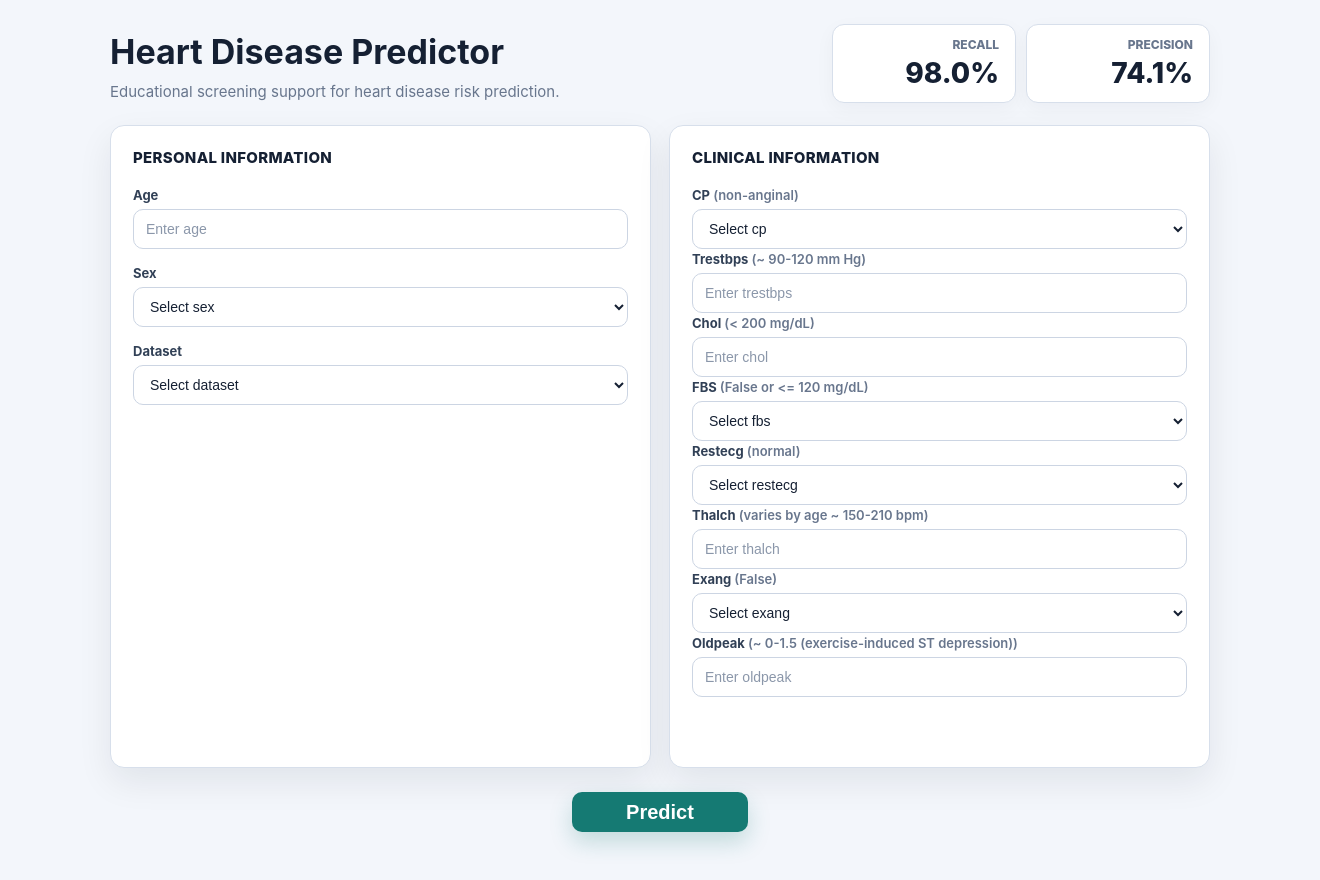
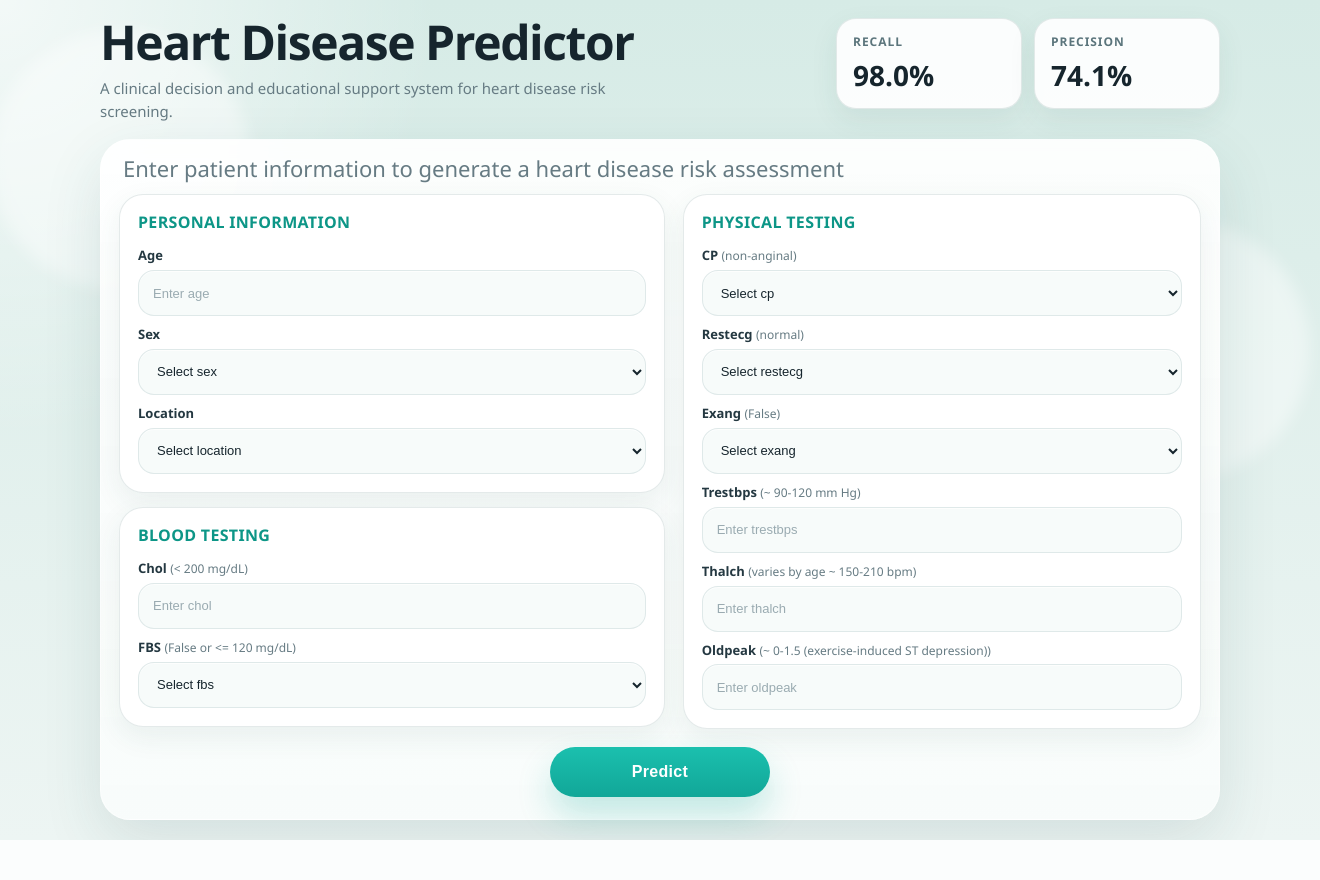
Before and after one commit to Sutathip003/HeartDiseasePredictor, a Flask app: page / in a window 1320 px wide. After the commit the page ends 840 px from the top, so only its background shows below. Run offline with Flask 3, Linux system fonts and the light colour scheme.

Commit message:
Refine prediction form layout

```diff
--- a/app/app.py
+++ b/app/app.py
@@ -33,18 +33,21 @@ PERSONAL_FIELDS = [
     ("dataset", "select"),
 ]
 
-CLINICAL_FIELDS = [
-    ("cp", "select"),
-    ("trestbps", "number"),
+BLOOD_TESTING_FIELDS = [
     ("chol", "number"),
     ("fbs", "select"),
+]
+
+PHYSICAL_TESTING_FIELDS = [
+    ("cp", "select"),
     ("restecg", "select"),
+    ("exang", "select"),
+    ("trestbps", "number"),
     ("thalch", "number"),
-    ("exang", "select"),
     ("oldpeak", "number"),
 ]
 
-FEATURE_FIELDS = PERSONAL_FIELDS + CLINICAL_FIELDS
+FEATURE_FIELDS = PERSONAL_FIELDS + BLOOD_TESTING_FIELDS + PHYSICAL_TESTING_FIELDS
 
 SELECT_OPTIONS = {
     "sex": ["Male", "Female"],
@@ -69,7 +72,7 @@ NORMAL_RANGES = {
 FIELD_LABELS = {
     "age": "Age",
     "sex": "Sex",
-    "dataset": "Dataset",
+    "dataset": "Location",
     "cp": "CP",
     "trestbps": "Trestbps",
     "chol": "Chol",
@@ -137,7 +140,8 @@ def home():
         "index.html",
         features=FEATURE_FIELDS,
         personal_fields=PERSONAL_FIELDS,
-        clinical_fields=CLINICAL_FIELDS,
+        blood_testing_fields=BLOOD_TESTING_FIELDS,
+        physical_testing_fields=PHYSICAL_TESTING_FIELDS,
         field_labels=FIELD_LABELS,
         select_options=SELECT_OPTIONS,
         normal_ranges=NORMAL_RANGES,
--- a/app/static/style.css
+++ b/app/static/style.css
@@ -1,44 +1,101 @@
 :root {
-  --bg: #f3f6fb;
-  --panel: #ffffff;
-  --text: #152033;
-  --muted: #68768d;
-  --line: #d7dfeb;
-  --line-soft: #ebf0f6;
-  --accent: #157a73;
-  --accent-dark: #106761;
+  --bg-top: #d6ebe6;
+  --bg-bottom: #edf5f3;
+  --panel: rgba(255, 255, 255, 0.9);
+  --panel-strong: #ffffff;
+  --text: #16252d;
+  --muted: #667b83;
+  --line: rgba(69, 110, 109, 0.14);
+  --line-soft: rgba(69, 110, 109, 0.08);
+  --accent: #18b4a2;
+  --accent-dark: #0d9687;
+  --accent-soft: #e6f7f3;
   --danger: #bf4518;
   --danger-bg: #fff4ee;
   --ok: #1b6a42;
   --ok-bg: #eefaf3;
-  --shadow: 0 14px 34px rgba(15, 23, 42, 0.08);
+  --shadow: 0 22px 60px rgba(34, 83, 81, 0.12);
+  --shadow-soft: 0 10px 28px rgba(34, 83, 81, 0.08);
 }
 
 body {
   margin: 0;
   color: var(--text);
-  font-family: Inter, Arial, Helvetica, sans-serif;
-  background: var(--bg);
+  font-family: "Segoe UI", "Helvetica Neue", Arial, sans-serif;
+  background:
+    radial-gradient(circle at top left, rgba(255, 255, 255, 0.7), transparent 28%),
+    linear-gradient(180deg, var(--bg-top), var(--bg-bottom));
+  font-weight: 400;
+  -webkit-font-smoothing: antialiased;
+  -moz-osx-font-smoothing: grayscale;
 }
 
 h1 {
   margin: 0;
-  font-size: 34px;
-  line-height: 1.08;
+  font-size: clamp(34px, 5vw, 48px);
+  line-height: 1.02;
+  letter-spacing: -0.03em;
+  font-weight: 700;
 }
 
 .page {
-  width: min(1100px, calc(100vw - 40px));
+  position: relative;
+  width: min(1120px, calc(100vw - 32px));
   margin: 0 auto;
-  padding: 24px 0 48px;
+  min-height: 100vh;
+  padding: 18px 0 20px;
+  box-sizing: border-box;
+}
+
+.page-glow {
+  position: absolute;
+  z-index: 0;
+  width: 260px;
+  height: 260px;
+  border-radius: 50%;
+  background: rgba(255, 255, 255, 0.42);
+  filter: blur(8px);
+}
+
+.page-glow-left {
+  top: 30px;
+  left: -110px;
+}
+
+.page-glow-right {
+  top: 220px;
+  right: -90px;
 }
 
 .header {
+  position: relative;
+  z-index: 1;
   display: flex;
   justify-content: space-between;
-  gap: 24px;
-  align-items: end;
-  margin-bottom: 22px;
+  gap: 22px;
+  align-items: flex-start;
+  margin-bottom: 16px;
+}
+
+.header-copy {
+  max-width: 620px;
+}
+
+.eyebrow {
+  display: inline-flex;
+  align-items: center;
+  min-height: 34px;
+  margin-bottom: 8px;
+  padding: 0 16px;
+  border: 1px solid rgba(24, 180, 162, 0.16);
+  border-radius: 999px;
+  background: rgba(255, 255, 255, 0.7);
+  color: #2f7d79;
+  font-size: 12px;
+  font-weight: 800;
+  letter-spacing: 0.08em;
+  text-transform: uppercase;
+  box-shadow: var(--shadow-soft);
 }
 
 .subtitle {
@@ -46,105 +103,184 @@ h1 {
   margin: 10px 0 0;
   color: var(--muted);
   font-size: 15px;
-  line-height: 1.5;
+  line-height: 1.55;
+  font-weight: 400;
 }
 
 .metric-row {
+  flex-wrap: wrap;
   display: flex;
-  gap: 10px;
+  gap: 12px;
 }
 
 .metric-pill {
-  min-width: 150px;
+  min-width: 152px;
   border: 1px solid var(--line);
-  border-radius: 12px;
+  border-radius: 20px;
   background: var(--panel);
-  padding: 12px 16px;
-  text-align: right;
-  box-shadow: 0 6px 20px rgba(15, 23, 42, 0.04);
+  padding: 14px 16px;
+  text-align: left;
+  box-shadow: var(--shadow-soft);
 }
 
 .metric-label {
-  color: var(--muted);
+  color: #5b757c;
   font-size: 12px;
-  font-weight: 800;
+  font-weight: 700;
   text-transform: uppercase;
+  letter-spacing: 0.08em;
 }
 
 .metric-value {
-  margin-top: 4px;
+  margin-top: 6px;
   font-size: 28px;
-  font-weight: 800;
+  font-weight: 700;
+}
+
+.workspace-card {
+  position: relative;
+  z-index: 1;
+  border: 1px solid rgba(255, 255, 255, 0.45);
+  border-radius: 30px;
+  background:
+    linear-gradient(180deg, rgba(255, 255, 255, 0.9), rgba(249, 252, 251, 0.94));
+  padding: 14px 18px 22px;
+  box-shadow: var(--shadow);
+  backdrop-filter: blur(12px);
+}
+
+.workspace-intro {
+  display: flex;
+  justify-content: space-between;
+  gap: 18px;
+  align-items: flex-start;
+  margin-bottom: 10px;
+  padding: 0 4px 0;
+}
+
+.workspace-intro h2 {
+  margin: 0;
+  color: var(--muted);
+  font-size: clamp(16px, 2vw, 22px);
+  line-height: 1.35;
+  font-weight: 400;
+}
+
+.workspace-intro p {
+  max-width: 340px;
+  margin: 2px 0 0;
+  color: var(--muted);
+  font-size: 14px;
+  line-height: 1.5;
+  font-weight: 400;
+}
+
+.workspace-label {
+  color: #4b8f89;
+  font-size: 12px;
+  font-weight: 700;
+  letter-spacing: 0.1em;
+  text-transform: uppercase;
 }
 
 .form-grid {
   display: grid;
-  grid-template-columns: repeat(2, minmax(0, 1fr));
+  grid-template-columns: 1fr 0.95fr;
   gap: 18px;
-  align-items: stretch;
+  align-items: start;
+  margin-bottom: 18px;
+}
+
+.form-column {
+  display: grid;
+  gap: 14px;
+  height: auto;
 }
 
 .panel {
   border: 1px solid var(--line);
-  border-radius: 14px;
-  background: var(--panel);
-  padding: 22px;
-  box-shadow: var(--shadow);
+  border-radius: 24px;
+  background: var(--panel-strong);
+  padding: 16px 18px 18px;
+  box-shadow: var(--shadow-soft);
 }
 
 .personal-panel,
-.clinical-panel {
-  height: 100%;
+.blood-panel,
+.physical-panel {
+  align-self: start;
+}
+
+.physical-panel {
+  height: auto;
 }
 
 .section-title {
-  margin: 0 0 20px;
-  font-size: 15px;
+  margin: 0 0 14px;
+  font-size: 16px;
   letter-spacing: 0.02em;
-  font-weight: 800;
+  font-family: inherit;
+  font-weight: 700;
   text-transform: uppercase;
+  color: #0d9687;
+}
+
+.field-grid {
+  display: grid;
+  gap: 10px 14px;
+}
+
+.field-grid-personal {
+  grid-template-columns: 1fr;
+}
+
+.field-grid-blood {
+  grid-template-columns: 1fr;
+}
+
+.field-grid-physical {
+  grid-template-columns: 1fr;
 }
 
 .field {
-  margin-bottom: 16px;
-}
-
-.clinical-panel .field {
-  height: 64px;
-  margin-bottom: 0;
+  min-width: 0;
 }
 
 label {
   display: block;
   margin-bottom: 6px;
-  color: #314056;
+  color: #243841;
   font-size: 13px;
-  font-weight: 700;
+  font-weight: 600;
+  line-height: 1.3;
 }
 
 .label-reference {
   color: var(--muted);
-  font-weight: 600;
+  font-weight: 400;
+  font-size: 12px;
 }
 
 input,
 select {
   box-sizing: border-box;
   width: 100%;
-  height: 40px;
-  border: 1px solid #ccd5e3;
-  border-radius: 10px;
-  background: #fff;
-  font-size: 14px;
+  height: 46px;
+  border: 1px solid rgba(114, 148, 153, 0.18);
+  border-radius: 16px;
+  background: #f7fbfa;
+  font-size: 13px;
   color: var(--text);
-  padding: 0 12px;
-  transition: border-color 120ms ease, box-shadow 120ms ease;
+  padding: 0 14px;
+  box-shadow: inset 0 1px 0 rgba(255, 255, 255, 0.72);
+  transition: border-color 120ms ease, box-shadow 120ms ease, background 120ms ease;
 }
 
 input:focus,
 select:focus {
   border-color: var(--accent);
-  outline: 3px solid rgba(21, 122, 115, 0.14);
+  outline: 4px solid rgba(24, 180, 162, 0.12);
+  background: #ffffff;
 }
 
 input[type="number"]::-webkit-outer-spin-button,
@@ -159,50 +295,53 @@ input[type="number"] {
 }
 
 input::placeholder {
-  color: #8b97aa;
+  color: #9aabb1;
 }
 
 .actions-row {
   display: grid;
-  grid-template-columns: repeat(2, minmax(0, 1fr));
-  gap: 18px;
-  margin-top: 50px;
+  grid-template-columns: 1fr;
+  gap: 12px;
+  margin-top: 14px;
+  padding-top: 0;
 }
 
 .error-banner {
-  margin-top: 20px;
+  margin-top: 12px;
   border: 1px solid #f0c4b7;
-  border-radius: 12px;
+  border-radius: 20px;
   background: #fff4ee;
   color: #9b3511;
-  padding: 14px 16px;
+  padding: 16px 18px;
   font-size: 14px;
-  line-height: 1.5;
+  line-height: 1.6;
+  box-shadow: var(--shadow-soft);
 }
 
 .actions {
   display: flex;
   grid-column: 1 / -1;
   justify-content: center;
-  padding-top: 12px;
+  padding-top: 0;
 }
 
 button {
-  min-width: 176px;
-  height: 40px;
-  margin-top: 8px;
+  min-width: 220px;
+  height: 50px;
+  margin-top: 0;
   border: 0;
-  border-radius: 10px;
-  background: var(--accent);
+  border-radius: 999px;
+  background: linear-gradient(180deg, #1bc0ae, #11a798);
   color: #fff;
-  font-size: 20px;
-  font-weight: 800;
+  font-size: 16px;
+  font-weight: 700;
+  letter-spacing: 0.02em;
   cursor: pointer;
-  box-shadow: 0 10px 22px rgba(21, 122, 115, 0.22);
+  box-shadow: 0 18px 34px rgba(17, 167, 152, 0.24);
 }
 
 button:hover {
-  background: var(--accent-dark);
+  background: linear-gradient(180deg, #19b09f, #0d9687);
 }
 
 .modal-backdrop {
--- a/app/templates/index.html
+++ b/app/templates/index.html
@@ -8,10 +8,12 @@
 </head>
 <body>
   <main class="page">
+    <div class="page-glow page-glow-left" aria-hidden="true"></div>
+    <div class="page-glow page-glow-right" aria-hidden="true"></div>
     <header class="header">
-      <div>
+      <div class="header-copy">
         <h1>Heart Disease Predictor</h1>
-        <p class="subtitle">Educational screening support for heart disease risk prediction.</p>
+        <p class="subtitle">A clinical decision and educational support system for heart disease risk screening.</p>
       </div>
       <div class="metric-row">
         <div class="metric-pill">
@@ -25,10 +27,19 @@
       </div>
     </header>
 
+    <section class="workspace-card">
+      <div class="workspace-intro">
+        <div>
+          <h2>Enter patient information to generate a heart disease risk assessment</h2>
+        </div>
+      </div>
+
       <form method="post" id="prediction-form">
       <div class="form-grid">
+        <div class="form-column form-column-left">
           <section class="panel personal-panel">
             <h2 class="section-title">Personal Information</h2>
+            <div class="field-grid field-grid-personal">
             {% for name, input_type in personal_fields %}
               <div class="field">
                 <label for="{{ name }}">{{ field_labels[name] }}</label>
@@ -53,11 +64,13 @@
                 {% endif %}
               </div>
             {% endfor %}
+            </div>
           </section>
 
-        <section class="panel clinical-panel">
-          <h2 class="section-title">Clinical Information</h2>
-          {% for name, input_type in clinical_fields %}
+          <section class="panel blood-panel">
+            <h2 class="section-title">Blood Testing</h2>
+            <div class="field-grid field-grid-blood">
+            {% for name, input_type in blood_testing_fields %}
               <div class="field">
                 <label for="{{ name }}">
                   {{ field_labels[name] }}
@@ -84,7 +97,44 @@
                 {% endif %}
               </div>
             {% endfor %}
+            </div>
           </section>
+        </div>
+
+        <div class="form-column form-column-right">
+          <section class="panel physical-panel">
+            <h2 class="section-title">Physical Testing</h2>
+            <div class="field-grid field-grid-physical">
+            {% for name, input_type in physical_testing_fields %}
+              <div class="field">
+                <label for="{{ name }}">
+                  {{ field_labels[name] }}
+                  <span class="label-reference">({{ normal_ranges[name] }})</span>
+                </label>
+                {% if input_type == "select" %}
+                  <select name="{{ name }}" id="{{ name }}" required>
+                    <option value="" disabled selected>Select {{ field_labels[name].lower() }}</option>
+                    {% for option in select_options[name] %}
+                      <option value="{{ option }}">{{ option }}</option>
+                    {% endfor %}
+                  </select>
+                {% else %}
+                  <input
+                    type="{{ input_type }}"
+                    name="{{ name }}"
+                    id="{{ name }}"
+                    placeholder="Enter {{ field_labels[name].lower() }}"
+                    {% for attr_name, attr_value in input_attributes.get(name, {}).items() %}
+                      {{ attr_name }}="{{ attr_value }}"
+                    {% endfor %}
+                    required
+                  >
+                {% endif %}
+              </div>
+            {% endfor %}
+            </div>
+          </section>
+        </div>
       </div>
 
       <div class="actions-row">
@@ -93,6 +143,7 @@
         </div>
       </div>
       </form>
+    </section>
 
     {% if error_message %}
       <section class="error-banner" role="alert">
```
Also changed, not shown: other parts of app/static/style.css (+81 -24 lines). Lines whose indentation alone changed are shown as unchanged.
